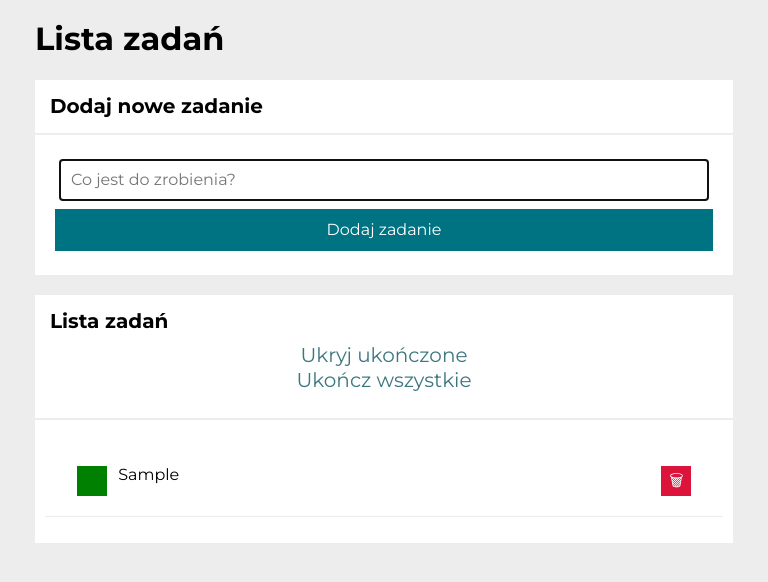
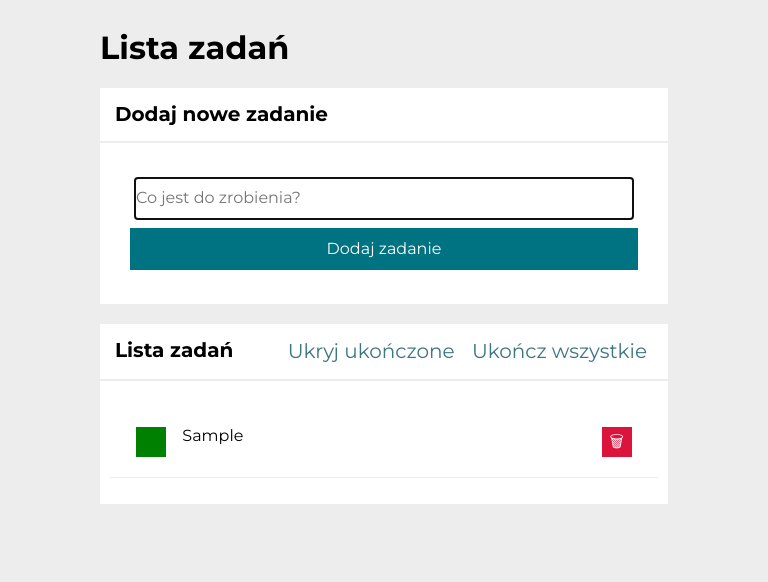
Before and after one commit to TheUnDc/TUDtoDoList, a plain HTML site: page index.html in a window 768 px wide. Both pictures are taken after typing "Sample" into the empty fields and a click on the button "Dodaj zadanie". Drawn offline with nearby package versions, Linux system fonts and the light colour scheme.

Commit message:
Fixed media querry and fixed some css

```diff
--- a/css/container.css
+++ b/css/container.css
@@ -34,27 +34,29 @@
     color: white;
     cursor:pointer;
     white-space: nowrap;
+    transition: 0.5s;
 }
 
 .container__button:hover {
-     background-color: #1a4d54;
+    background-color: #1a4d54;
+    transform: scale(1.1);
 }
 
 .container__button:active {
     transform: scale(0.94);
+    transition: 0s;
     box-shadow: 3px 2px 50px -16px #1a4d54;
     background-color: #1a4d54;
 }
 
 .container__input {
-    padding: 10px;
+    padding: 10px 0;
     margin: 4px;
     min-width: 80%;
     border: 2px solid #ededed;
 }
 
-
-@media (max-width: 1000px) {
+@media (max-width: 750px) {
     .form {
         display:flex;
         flex-direction: column;
@@ -73,12 +75,31 @@
 
     .task__button {
         display: flex;
+        padding: 30px 0;
+        flex-direction: column;
+    }
+
+    .task__headerButtons {
+        padding: 5px 0;
+    }
+
+}
+
+@media (max-width: 1100px) and (min-width: 751px) {
+
+    .body__container {
+        margin: auto 100px;
+    }
+
+    .form {
+        display: flex;
         padding: 10px;
         flex-direction: column;
+    }
 
+    .container__header--flex {
+        display: flex;
+        flex-direction: row;
+        text-align: end;
     }
-};
-
-
-
-/* max-width: 775px */
+}
--- a/css/style.css
+++ b/css/style.css
@@ -8,23 +8,16 @@ html {
 
 .body__container {
     max-width: 1000px;
-    margin:100px 350px;
+    margin: auto;
     background-color: #ededed;
     font-family: 'Montserrat', sans-serif;
 }
 
 .main__container {
-    margin: auto;
+    margin: 30px auto;
 }
 
 .form {
     display:flex;
     justify-content: space-between;
 }
-
-@media (max-width: 1400px) {
-
-    .body__container {
-        margin: 40px 140px;
-    }
-};
--- a/css/tasks.css
+++ b/css/tasks.css
@@ -76,4 +76,8 @@
 
 .task__rendered--hide {
     display: none !important;
-};
+}
+
+.task__content {
+    padding: 0px 10px;
+}
--- a/js/script.js
+++ b/js/script.js
@@ -95,7 +95,7 @@
             htmlString += `
                 <li class ="task__rendered ${task.done && hideDone ? 'task__rendered--hide' : ''}">
                     <button class="js-done task__checkButton">${task.done ? "✔" : ""}</button>
-                    <span ${task.done ? "class='task__done'" : ""}>${task.content}</span>
+                    <span class="task__content" ${task.done ? "class='task__done'" : ""}>${task.content}</span>
                     <button class="js-remove task__checkButton task__checkButton--deleteMark">🗑</button>
                 </li>
             `;
```
